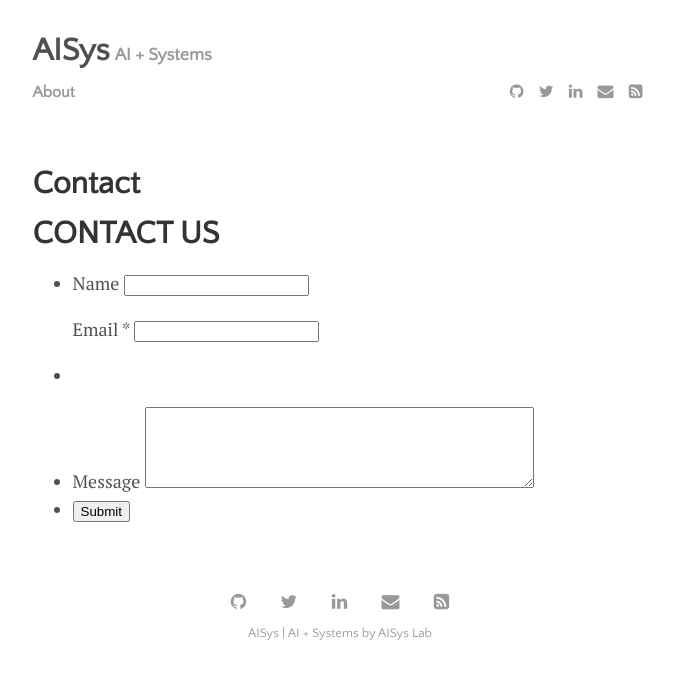
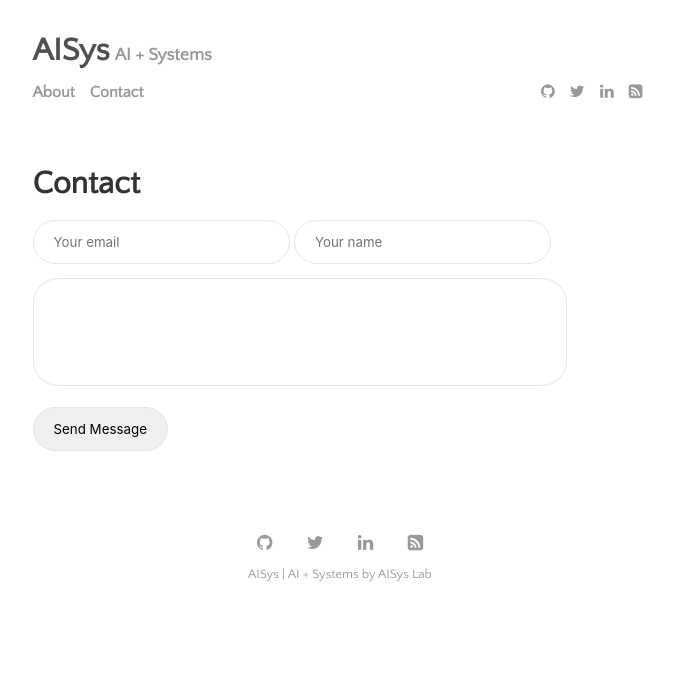
Before and after one commit to softsys4ai/blog, a Jekyll site: the page built from menu/contact.md, in a window 1280 px wide. Shown: the top 680 px of the page, without its empty margins (300-974 px from the left). Built offline with Jekyll 4.4.1, drawn with Linux system fonts in a browser that asks for light colours.

Commit message:
add contact form and take out the clickable evelope icon

```diff
--- a/_data/settings.yml
+++ b/_data/settings.yml
@@ -9,14 +9,14 @@ google-ID: "" #'UA-112060364-1'
 menu:
 - {name: 'About', path: 'menu', url: 'about.html'}
 #- {name: 'News', path: 'menu', url: 'writing.html'}
-#- {name: 'Contact', path: 'menu', url: 'contact.html'}
+- {name: 'Contact', path: 'menu', url: 'contact.html'}
 
 # Available social icons are powered by Font Awesome, so you can use any icon that they offer
 social:
 - {icon: 'github', link: 'https://github.com/softsys4ai'}
 - {icon: 'twitter', link: 'https://twitter.com/pooyanjamshidi'}
 - {icon: 'linkedin', link: 'https://www.linkedin.com/in/pooyanjamshidi'}
-- {icon: 'envelope', link: 'mailto:pjamshid@cse.sc.edu'}
+# - {icon: 'envelope', link: 'mailto:pjamshid@cse.sc.edu'}
 # - {icon: 'rss-square', link: '/feed.xml'}
 - {icon: 'rss-square', link: '/rss-feed.xml'}
 
--- /dev/null
+++ b/_includes/contact-form.html
@@ -0,0 +1,7 @@
+<form method="POST" action="https://formspree.io/f/xrgoklqz">
+  <input type="email" name="email" placeholder="Your email">
+  <input type="text" name="name" placeholder="Your name">
+  <textarea name="message" placeholder="Your message" rows="5">
+  </textarea>
+  <button type="submit">Send Message</button>
+</form>
--- a/assets/css/main.css
+++ b/assets/css/main.css
@@ -505,3 +505,18 @@ th, td {
 .fa-rss-square:hover {
 	color: #ff6600;
 }
+
+
+input[type="text"], input[type="email"], input[type="search"],
+input[type="submit"], button, textarea {
+  padding: 1em 1.5em;
+  border: 1px solid #e5e5e5;
+  border-radius: 25px;
+  margin-bottom: 1em;
+  font-family:  -apple-system, BlinkMacSystemFont, "Segoe UI",
+                "Roboto", "Oxygen", "Ubuntu", "Cantarell",
+                "Fira Sans", "Droid Sans", "Helvetica Neue",
+                Arial, sans-serif;
+}
+
+textarea { width: 80%;  resize: none; }
--- a/menu/contact.md
+++ b/menu/contact.md
@@ -3,38 +3,4 @@ layout: page
 title: Contact
 ---
 
-<div class="container">
-  <div class="row header">
-    <h1>CONTACT US &nbsp;</h1>
-  </div>
-  <div class="row body">
-    <form action="#">
-      <ul>
-
-        <li>
-          <p class="left">
-            <label for="name">Name</label>
-            <input type="text" name="name" />
-          </p>
-
-          <p>
-            <label for="email">Email <span class="req">*</span></label>
-            <input type="email" name="email" />
-          </p>
-
-        </li>
-
-        <li><div class="divider"></div></li>
-        <li>
-          <label for="messages">Message</label>
-          <textarea cols="46" rows="5" name="message"></textarea>
-        </li>
-
-        <li>
-          <input class="btn btn-submit" type="submit" value="Submit" />
-        </li>
-
-      </ul>
-    </form>
-  </div>
-</div>
+{% include contact-form.html %}
```
